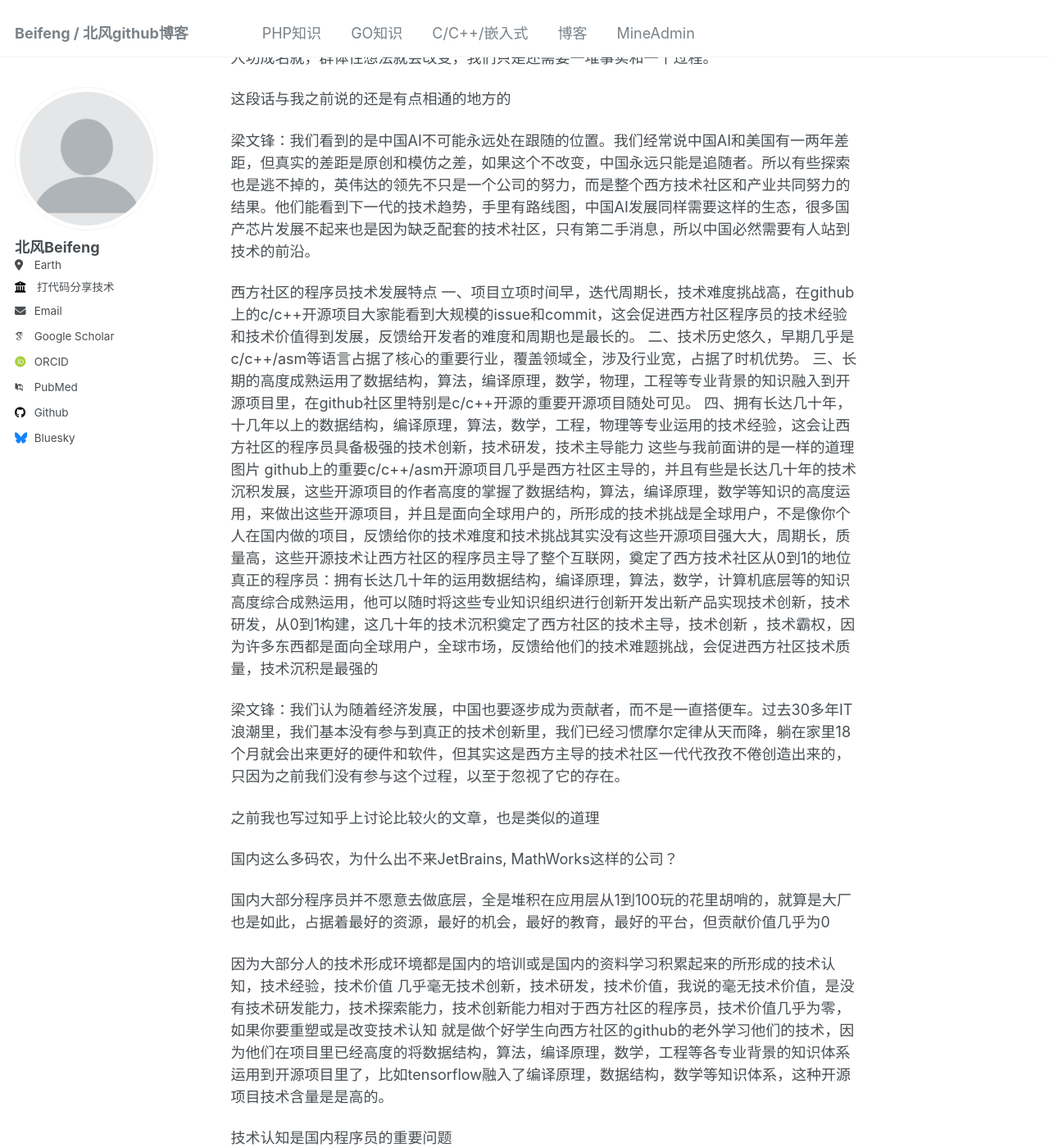
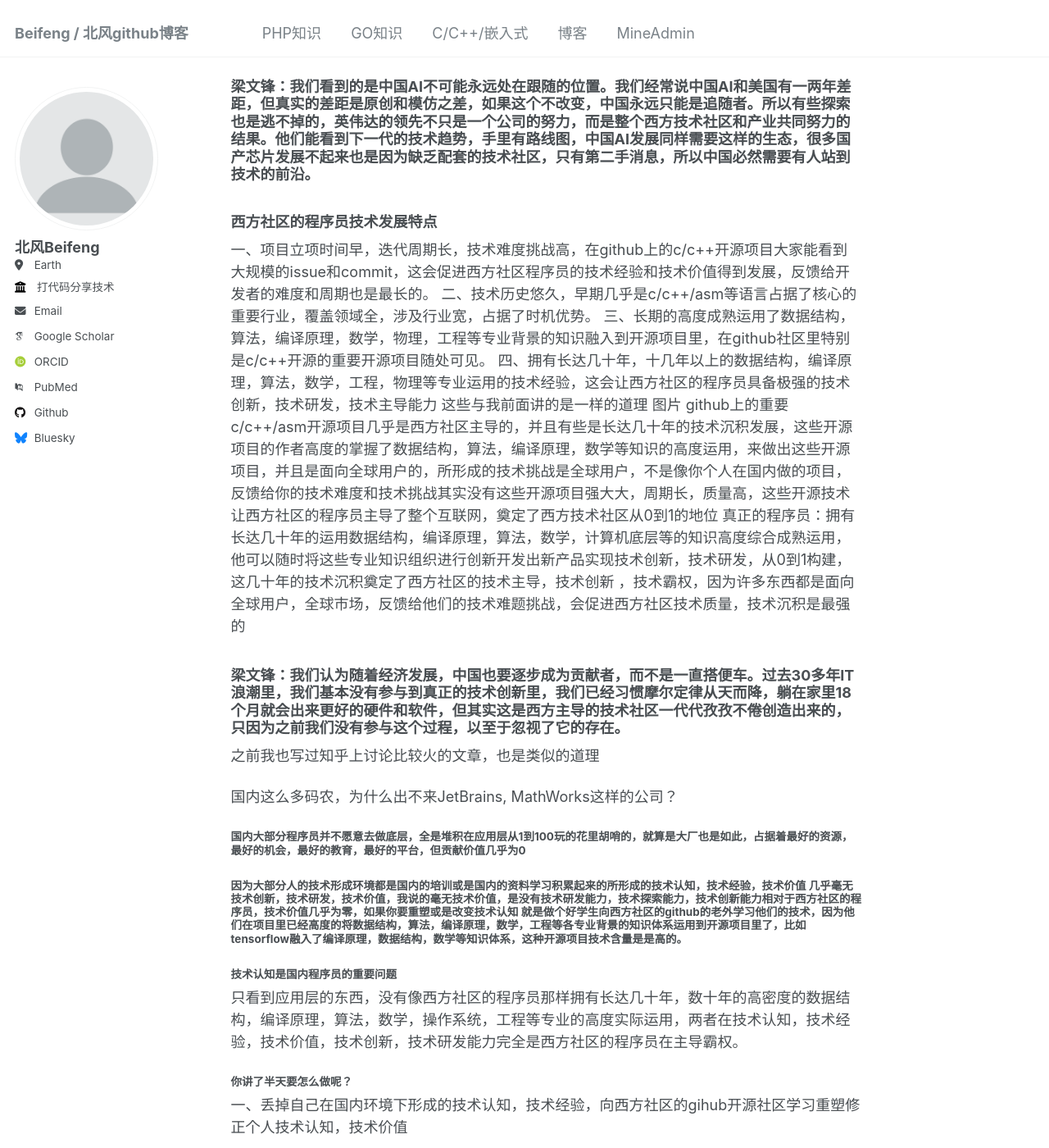
Before and after one commit to beifengisnil/beifengisnil.github.io, a Jekyll site: the page built from _posts/2013-08-14-blog-post-2.md, in a window 1280 px wide and 1400 px high, scrolled down 2815 px. Shown: the whole window at 82% size. Built offline with Jekyll 4.4.1, drawn with Linux system fonts in a browser that asks for light colours; some web fonts are replaced.

```diff
--- a/_posts/2013-08-14-blog-post-2.md
+++ b/_posts/2013-08-14-blog-post-2.md
@@ -7,7 +7,7 @@ tags:
   - category1
   - category2
 ---
-#[原文](https://mp.weixin.qq.com/s/0K6TYjzf1HFZQtX8OvD5EQ)
+[原文](https://mp.weixin.qq.com/s/0K6TYjzf1HFZQtX8OvD5EQ)
 DS的专访大家在网上自行检索，这里呢我也复制网上一些专访的内容，DS创始人说的话和我以往的一些想法还是有相似的地方的。
 以下是DS专访内容
 记者：为什么DeepSeek会让硅谷的很多人惊讶？
@@ -32,7 +32,7 @@ DS的专访大家在网上自行检索，这里呢我也复制网上一些专访
 
 记者：但做大模型，单纯的技术领先也很难形成绝对优势，你们赌的那个更大的东西是什么？
 
-梁文锋：我们看到的是中国AI不可能永远处在跟随的位置。我们经常说中国AI和美国有一两年差距，但真实的差距是原创和模仿之差，如果这个不改变，中国永远只能是追随者。所以有些探索也是逃不掉的，英伟达的领先不只是一个公司的努力，而是整个西方技术社区和产业共同努力的结果。他们能看到下一代的技术趋势，手里有路线图，中国AI发展同样需要这样的生态，很多国产芯片发展不起来也是因为缺乏配套的技术社区，只有第二手消息，所以中国必然需要有人站到技术的前沿。
+### 梁文锋：我们看到的是中国AI不可能永远处在跟随的位置。我们经常说中国AI和美国有一两年差距，但真实的差距是原创和模仿之差，如果这个不改变，中国永远只能是追随者。所以有些探索也是逃不掉的，英伟达的领先不只是一个公司的努力，而是整个西方技术社区和产业共同努力的结果。他们能看到下一代的技术趋势，手里有路线图，中国AI发展同样需要这样的生态，很多国产芯片发展不起来也是因为缺乏配套的技术社区，只有第二手消息，所以中国必然需要有人站到技术的前沿。
 
 记者：海外认为DeepSeek雇佣了一批高深莫测的奇才，那做出DeepSeek的是怎样一群人？
 
@@ -56,7 +56,7 @@ DS的专访大家在网上自行检索，这里呢我也复制网上一些专访
 
 记者：大部分中国公司都选择既要模型又要应用，为什么DeepSeek目前选择只做研究探索？
 
-梁文锋：因为我们觉得现在最重要的是参与到全球创新的浪潮里去。过去很多年，中国公司习惯了别人做技术创新，我们拿过来做应用变现，但这并非是一种理所当然。这一波浪潮里，我们的出发点就不是趁机赚一笔，而是走到技术的前沿，去推动整个生态发展。
+### 梁文锋：因为我们觉得现在最重要的是参与到全球创新的浪潮里去。过去很多年，中国公司习惯了别人做技术创新，我们拿过来做应用变现，但这并非是一种理所当然。这一波浪潮里，我们的出发点就不是趁机赚一笔，而是走到技术的前沿，去推动整个生态发展。
 
 记者：现在经济开始进入下行，资本也进入冷周期，所以它对原创式创新是否会带来更多抑制？
 
@@ -68,7 +68,7 @@ DS的专访大家在网上自行检索，这里呢我也复制网上一些专访
 
 记者：互联网和移动互联网时代留给大部分人的惯性认知是，美国擅长搞技术创新，中国更擅长做应用。
 
-梁文锋：我们认为随着经济发展，中国也要逐步成为贡献者，而不是一直搭便车。过去30多年IT浪潮里，我们基本没有参与到真正的技术创新里，我们已经习惯摩尔定律从天而降，躺在家里18个月就会出来更好的硬件和软件，但其实这是西方主导的技术社区一代代孜孜不倦创造出来的，只因为之前我们没有参与这个过程，以至于忽视了它的存在。
+### 梁文锋：我们认为随着经济发展，中国也要逐步成为贡献者，而不是一直搭便车。过去30多年IT浪潮里，我们基本没有参与到真正的技术创新里，我们已经习惯摩尔定律从天而降，躺在家里18个月就会出来更好的硬件和软件，但其实这是西方主导的技术社区一代代孜孜不倦创造出来的，只因为之前我们没有参与这个过程，以至于忽视了它的存在。
 
 记者：你对国内原始创新也是乐观的么？
 
@@ -78,10 +78,10 @@ DS的专访大家在网上自行检索，这里呢我也复制网上一些专访
 
 这段话与我之前说的还是有点相通的地方的
 
-梁文锋：我们看到的是中国AI不可能永远处在跟随的位置。我们经常说中国AI和美国有一两年差距，但真实的差距是原创和模仿之差，如果这个不改变，中国永远只能是追随者。所以有些探索也是逃不掉的，英伟达的领先不只是一个公司的努力，而是整个西方技术社区和产业共同努力的结果。他们能看到下一代的技术趋势，手里有路线图，中国AI发展同样需要这样的生态，很多国产芯片发展不起来也是因为缺乏配套的技术社区，只有第二手消息，所以中国必然需要有人站到技术的前沿。
+### 梁文锋：我们看到的是中国AI不可能永远处在跟随的位置。我们经常说中国AI和美国有一两年差距，但真实的差距是原创和模仿之差，如果这个不改变，中国永远只能是追随者。所以有些探索也是逃不掉的，英伟达的领先不只是一个公司的努力，而是整个西方技术社区和产业共同努力的结果。他们能看到下一代的技术趋势，手里有路线图，中国AI发展同样需要这样的生态，很多国产芯片发展不起来也是因为缺乏配套的技术社区，只有第二手消息，所以中国必然需要有人站到技术的前沿。
 
 
-西方社区的程序员技术发展特点
+### 西方社区的程序员技术发展特点
 一、项目立项时间早，迭代周期长，技术难度挑战高，在github上的c/c++开源项目大家能看到大规模的issue和commit，这会促进西方社区程序员的技术经验和技术价值得到发展，反馈给开发者的难度和周期也是最长的。
 二、技术历史悠久，早期几乎是c/c++/asm等语言占据了核心的重要行业，覆盖领域全，涉及行业宽，占据了时机优势。
 三、长期的高度成熟运用了数据结构，算法，编译原理，数学，物理，工程等专业背景的知识融入到开源项目里，在github社区里特别是c/c++开源的重要开源项目随处可见。
@@ -93,21 +93,21 @@ github上的重要c/c++/asm开源项目几乎是西方社区主导的，并且
 
 
 
-梁文锋：我们认为随着经济发展，中国也要逐步成为贡献者，而不是一直搭便车。过去30多年IT浪潮里，我们基本没有参与到真正的技术创新里，我们已经习惯摩尔定律从天而降，躺在家里18个月就会出来更好的硬件和软件，但其实这是西方主导的技术社区一代代孜孜不倦创造出来的，只因为之前我们没有参与这个过程，以至于忽视了它的存在。
+### 梁文锋：我们认为随着经济发展，中国也要逐步成为贡献者，而不是一直搭便车。过去30多年IT浪潮里，我们基本没有参与到真正的技术创新里，我们已经习惯摩尔定律从天而降，躺在家里18个月就会出来更好的硬件和软件，但其实这是西方主导的技术社区一代代孜孜不倦创造出来的，只因为之前我们没有参与这个过程，以至于忽视了它的存在。
 
 之前我也写过知乎上讨论比较火的文章，也是类似的道理
 
 国内这么多码农，为什么出不来JetBrains, MathWorks这样的公司？
 
-国内大部分程序员并不愿意去做底层，全是堆积在应用层从1到100玩的花里胡哨的，就算是大厂也是如此，占据着最好的资源，最好的机会，最好的教育，最好的平台，但贡献价值几乎为0
+#### 国内大部分程序员并不愿意去做底层，全是堆积在应用层从1到100玩的花里胡哨的，就算是大厂也是如此，占据着最好的资源，最好的机会，最好的教育，最好的平台，但贡献价值几乎为0
 
-因为大部分人的技术形成环境都是国内的培训或是国内的资料学习积累起来的所形成的技术认知，技术经验，技术价值  几乎毫无技术创新，技术研发，技术价值，我说的毫无技术价值，是没有技术研发能力，技术探索能力，技术创新能力相对于西方社区的程序员，技术价值几乎为零，如果你要重塑或是改变技术认知  就是做个好学生向西方社区的github的老外学习他们的技术，因为他们在项目里已经高度的将数据结构，算法，编译原理，数学，工程等各专业背景的知识体系运用到开源项目里了，比如tensorflow融入了编译原理，数据结构，数学等知识体系，这种开源项目技术含量是是高的。
+##### 因为大部分人的技术形成环境都是国内的培训或是国内的资料学习积累起来的所形成的技术认知，技术经验，技术价值  几乎毫无技术创新，技术研发，技术价值，我说的毫无技术价值，是没有技术研发能力，技术探索能力，技术创新能力相对于西方社区的程序员，技术价值几乎为零，如果你要重塑或是改变技术认知  就是做个好学生向西方社区的github的老外学习他们的技术，因为他们在项目里已经高度的将数据结构，算法，编译原理，数学，工程等各专业背景的知识体系运用到开源项目里了，比如tensorflow融入了编译原理，数据结构，数学等知识体系，这种开源项目技术含量是是高的。
 
-技术认知是国内程序员的重要问题
+#### 技术认知是国内程序员的重要问题
 
 只看到应用层的东西，没有像西方社区的程序员那样拥有长达几十年，数十年的高密度的数据结构，编译原理，算法，数学，操作系统，工程等专业的高度实际运用，两者在技术认知，技术经验，技术价值，技术创新，技术研发能力完全是西方社区的程序员在主导霸权。
 
-你讲了半天要怎么做呢？
+#### 你讲了半天要怎么做呢？
 
 一、丢掉自己在国内环境下形成的技术认知，技术经验，向西方社区的gihub开源社区学习重塑修正个人技术认知，技术价值
 
```
